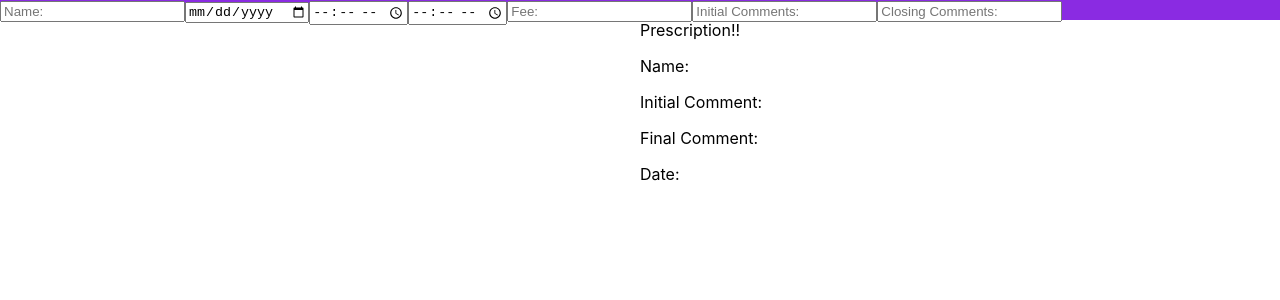
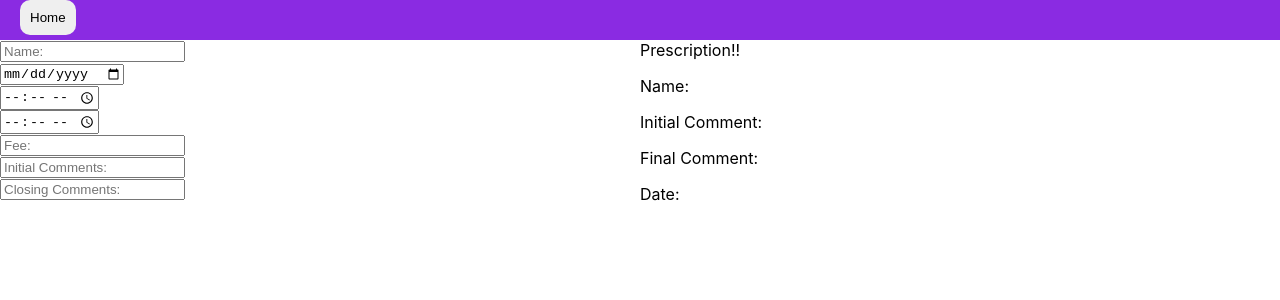
Before and after one commit to MuhSharjeel/note, a React (Create React App) app: page /intake-note in a window 1280 px wide. Shown: the top 300 px of the page. Built offline with nearby package versions, Linux system fonts and the light colour scheme.

Commit message:
fourth commit

```diff
--- a/src/components/Header/Header.css
+++ b/src/components/Header/Header.css
@@ -10,4 +10,5 @@
     padding: 10px;
     border-radius: 10px;
     margin: 0px 20px;
+    cursor: pointer;
 }
--- a/src/components/Header/Header.js
+++ b/src/components/Header/Header.js
@@ -8,7 +8,7 @@ const Header = (props) => {
     return(
     <div className="header">
     <Link to="/">
-    <button className="backtohome" >Note</button>
+    <button className="backtohome" >Home</button>
     </Link>
     <br/>
     </div>
--- a/src/components/Tabs/Tabs.css
+++ b/src/components/Tabs/Tabs.css
@@ -0,0 +1,25 @@
+.home{
+
+    font-family: 'Times New Roman', Times, serif;
+    border: none;
+    outline:none;
+    }
+
+    .header{
+
+        width:100%;
+        background-color: rgb(101, 101, 255);
+    }
+
+
+input{
+        cursor: auto;
+    }
+
+.date{
+    cursor: pointer;
+}
+
+.time{
+    cursor: pointer;
+}
--- a/src/components/Tabs/Tabs.js
+++ b/src/components/Tabs/Tabs.js
@@ -0,0 +1,23 @@
+import React from 'react'
+import './Tabs.css'
+
+const Tabs = (props) => {
+
+    return(
+    <div className="header">
+    <br/>
+    <input type="text" onChange={props.namechange} placeholder="Name:" className=""/><br/>
+    <input type="date" onChange={props.datechange} className="date"/><br/>
+    <input type="time" onChange={props.datechange} className="time"/><br/>
+    <input type="time" onChange={props.datechange} className="time"/><br/>
+    <input type="text" onChange={props.typechange} placeholder="Fee:" className=""/><br/>
+    <input type="text" onChange={props.addresschange} placeholder="Initial Comments:" className=""/><br/>
+    <input type="text" onChange={props.typechange} placeholder="Closing Comments:" className=""/><br/>
+
+
+    </div>
+    );
+}
+
+
+export default Tabs;
--- a/src/containers/Intake_Note/Intake_Note.js
+++ b/src/containers/Intake_Note/Intake_Note.js
@@ -1,6 +1,6 @@
 import React, {Component} from 'react'
 import './Intake_Note.css'
-import Top from '../../components/Top/Top'
+import Tabs from '../../components/Tabs/Tabs'
 import Prescription from '../Second/Prescription/Prescription'
 import {Route} from 'react-router-dom'
 import Header from '../../components/Header/Header'
@@ -39,8 +39,8 @@ class Intake_Note extends Component{
 
                 <div>
 
-
-                <Top
+            <Header />
+                <Tabs
                     namechange={this.newnameHandler}
                     addresschange={this.init_commentHandler}
                     typechange={this.Final_commentHandler}
```
